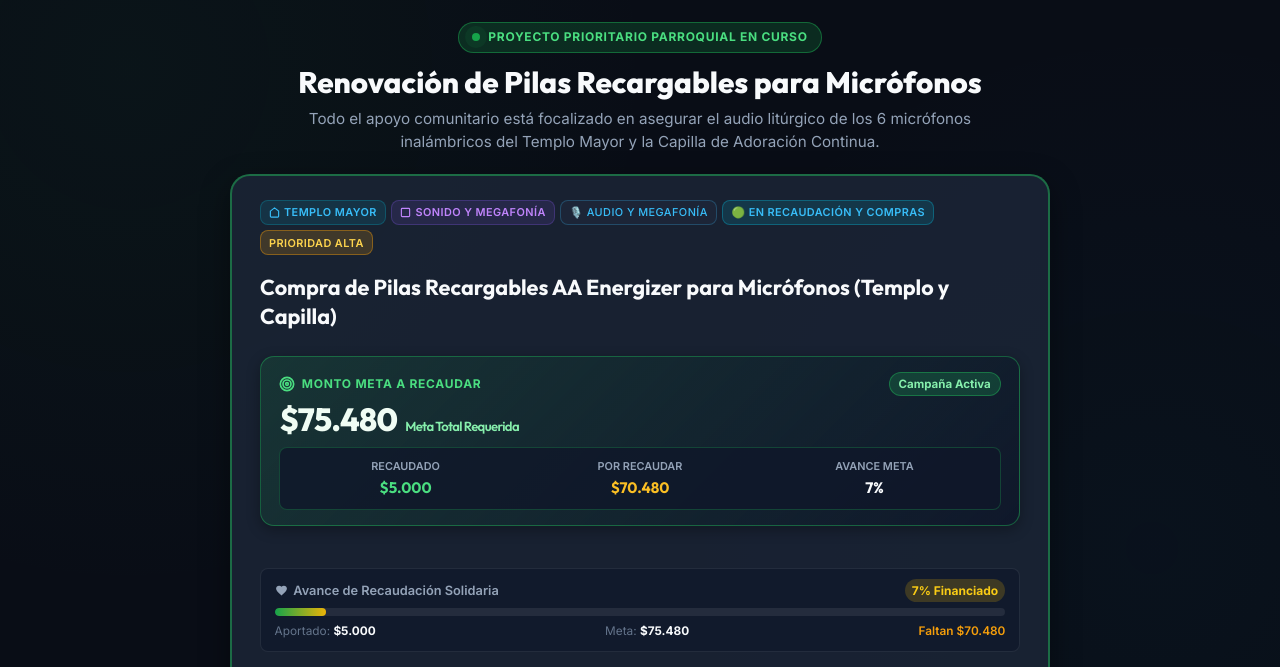
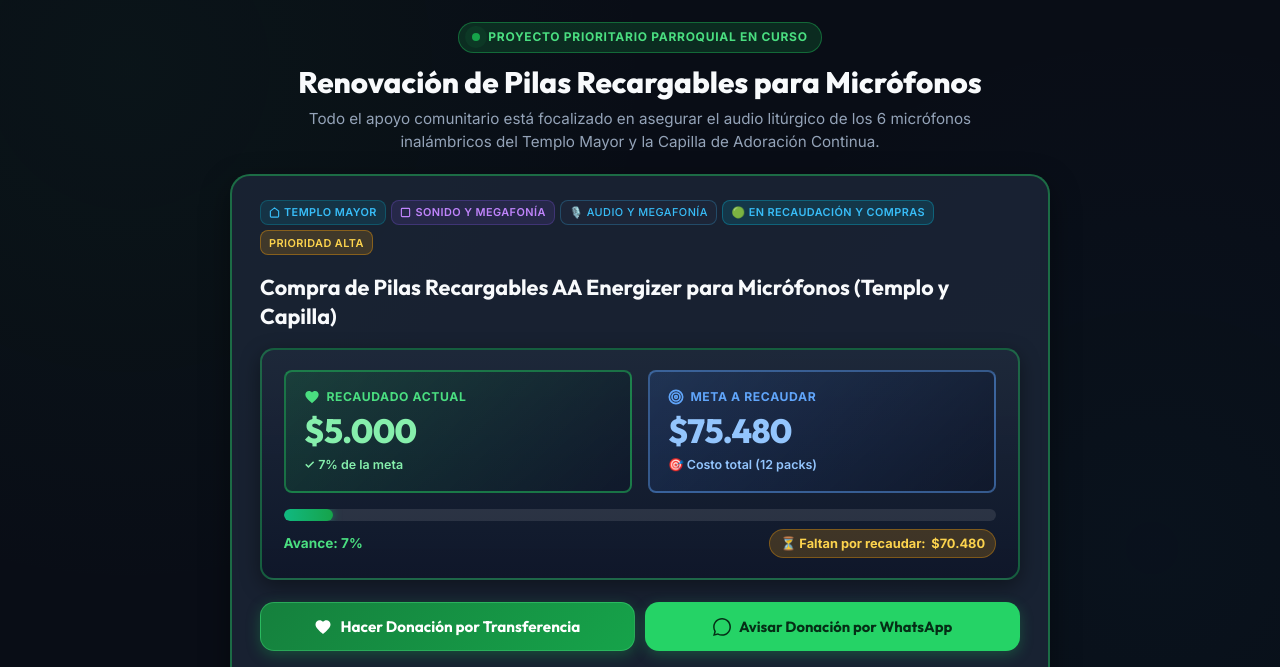
Before and after one commit to rodrigoquezadab/AyudaTecnicaFraternaPSP, a plain HTML site: page index.html in a window 1280 px wide. Both pictures are taken after a click on the button "Cambiar tema claro/oscuro". Shown: the part 92-759 px from the top of the page. Drawn offline with Linux system fonts and the light colour scheme.

Commit message:
feat: mostrar en paralelo lo recaudado y la meta a recaudar

```diff
--- a/app.js
+++ b/app.js
@@ -1604,55 +1604,45 @@
             <h3 class="repair-title">${escapeHtml(repair.title)}</h3>
           </div>
 
-          <!-- Prominent Goal Amount Box (Meta a Recaudar Claramente Visible) -->
-          <div class="card-meta-highlight-box">
-            <div class="meta-highlight-top">
-              <span class="meta-highlight-title-label">
-                <svg width="16" height="16" viewBox="0 0 24 24" fill="none" stroke="currentColor" stroke-width="2.5"><circle cx="12" cy="12" r="10"></circle><circle cx="12" cy="12" r="6"></circle><circle cx="12" cy="12" r="2"></circle></svg>
-                Monto Meta a Recaudar
-              </span>
-              <span class="meta-highlight-status-badge">Campaña Activa</span>
-            </div>
-            <div class="meta-highlight-amount">
-              ${formatCurrency(totalRepairCost)}
-              <span class="meta-highlight-amount-suffix">Meta Total Requerida</span>
-            </div>
-            <div class="meta-highlight-breakdown">
-              <div class="meta-breakdown-cell raised">
-                <span class="meta-breakdown-lbl">Recaudado</span>
-                <span class="meta-breakdown-val">${formatCurrency(raised)}</span>
+          <!-- Visualización en Paralelo: Recaudado vs Meta -->
+          <div class="parallel-funding-card">
+            <div class="parallel-stats-grid">
+              <!-- Columna 1: Lo que tenemos recaudado -->
+              <div class="parallel-stat-box recaudado">
+                <div class="parallel-stat-header">
+                  <svg width="16" height="16" viewBox="0 0 24 24" fill="currentColor"><path d="M12 21.35l-1.45-1.32C5.4 15.36 2 12.28 2 8.5 2 5.42 4.42 3 7.5 3c1.74 0 3.41.81 4.5 2.09C13.09 3.81 14.76 3 16.5 3 19.58 3 22 5.42 22 8.5c0 3.78-3.4 6.86-8.55 11.54L12 21.35z"/></svg>
+                  <span>Recaudado Actual</span>
+                </div>
+                <div class="parallel-stat-amount">${formatCurrency(raised)}</div>
+                <div class="parallel-stat-sub">
+                  <span>✓ ${fundingPct}% de la meta</span>
+                </div>
               </div>
-              <div class="meta-breakdown-cell remaining">
-                <span class="meta-breakdown-lbl">Por Recaudar</span>
-                <span class="meta-breakdown-val">${formatCurrency(remainingNeeded)}</span>
-              </div>
-              <div class="meta-breakdown-cell pct">
-                <span class="meta-breakdown-lbl">Avance Meta</span>
-                <span class="meta-breakdown-val">${fundingPct}%</span>
+
+              <!-- Columna 2: La meta total -->
+              <div class="parallel-stat-box meta">
+                <div class="parallel-stat-header">
+                  <svg width="16" height="16" viewBox="0 0 24 24" fill="none" stroke="currentColor" stroke-width="2.5"><circle cx="12" cy="12" r="10"></circle><circle cx="12" cy="12" r="6"></circle><circle cx="12" cy="12" r="2"></circle></svg>
+                  <span>Meta a Recaudar</span>
+                </div>
+                <div class="parallel-stat-amount">${formatCurrency(totalRepairCost)}</div>
+                <div class="parallel-stat-sub">
+                  <span>🎯 Costo total (12 packs)</span>
+                </div>
               </div>
             </div>
-          </div>
-
-          <!-- Funding Progress Bar -->
-          <div class="card-funding-box">
-            <div class="funding-header">
-              <span class="funding-title">
-                <svg width="13" height="13" viewBox="0 0 24 24" fill="currentColor"><path d="M12 21.35l-1.45-1.32C5.4 15.36 2 12.28 2 8.5 2 5.42 4.42 3 7.5 3c1.74 0 3.41.81 4.5 2.09C13.09 3.81 14.76 3 16.5 3 19.58 3 22 5.42 22 8.5c0 3.78-3.4 6.86-8.55 11.54L12 21.35z"/></svg>
-                Avance de Recaudación Solidaria
-              </span>
-              <span class="funding-pct-badge ${fundingPct >= 100 ? 'funded' : 'in-progress'}">
-                ${fundingPct}% Financiado
-              </span>
-            </div>
-
-            <div class="funding-bar-track" title="${fundingPct}% recaudado">
-              <div class="funding-bar-fill ${fundingPct >= 100 ? 'is-100' : ''}" style="width: ${fundingPct}%;"></div>
-            </div>
-
-            <div class="funding-footer-stats">
-              <span>Aportado: <strong>${formatCurrency(raised)}</strong></span>
-              <span>Meta: <strong>${formatCurrency(totalRepairCost)}</strong></span>
-              <span class="remaining-text">Faltan ${formatCurrency(remainingNeeded)}</span>
+
+            <!-- Barra de Avance y Faltante conectando ambos -->
+            <div class="parallel-progress-section">
+              <div class="parallel-track" title="${fundingPct}% recaudado">
+                <div class="parallel-bar-fill" style="width: ${fundingPct}%;"></div>
+              </div>
+              <div class="parallel-progress-footer">
+                <span class="parallel-pct-text">Avance: <strong>${fundingPct}%</strong></span>
+                <span class="parallel-remaining-badge">
+                  ⏳ Faltan por recaudar: <strong>${formatCurrency(remainingNeeded)}</strong>
+                </span>
+              </div>
             </div>
           </div>
 
--- a/styles.css
+++ b/styles.css
@@ -3688,3 +3688,236 @@
   color: var(--text-main);
   border-color: var(--text-muted);
 }
+
+/* ==========================================================================
+   Parallel Funding Display (Recaudado y Meta en Paralelo)
+   ========================================================================== */
+.parallel-funding-card {
+  background: linear-gradient(180deg, #ffffff 0%, #f8fafc 100%);
+  border: 2px solid #86efac;
+  border-radius: var(--radius-md);
+  padding: 1.25rem 1.35rem;
+  box-shadow: 0 4px 16px rgba(22, 163, 74, 0.08);
+  display: flex;
+  flex-direction: column;
+  gap: 1rem;
+}
+
+[data-theme="dark"] .parallel-funding-card {
+  background: linear-gradient(180deg, rgba(30, 41, 59, 0.9) 0%, rgba(15, 23, 42, 0.95) 100%);
+  border-color: rgba(34, 197, 94, 0.4);
+  box-shadow: 0 6px 20px rgba(0, 0, 0, 0.4);
+}
+
+.parallel-stats-grid {
+  display: grid;
+  grid-template-columns: 1fr 1fr;
+  gap: 0.95rem;
+}
+
+@media (max-width: 520px) {
+  .parallel-stats-grid {
+    grid-template-columns: 1fr 1fr;
+    gap: 0.55rem;
+  }
+}
+
+.parallel-stat-box {
+  background: #ffffff;
+  border-radius: var(--radius-sm);
+  padding: 1rem 1.15rem;
+  display: flex;
+  flex-direction: column;
+  position: relative;
+  transition: transform var(--transition-fast);
+}
+
+@media (max-width: 520px) {
+  .parallel-stat-box {
+    padding: 0.75rem 0.65rem;
+  }
+}
+
+[data-theme="dark"] .parallel-stat-box {
+  background: rgba(15, 23, 42, 0.65);
+}
+
+.parallel-stat-box.recaudado {
+  border: 2px solid #86efac;
+  background: linear-gradient(135deg, #f0fdf4 0%, #ffffff 100%);
+}
+
+[data-theme="dark"] .parallel-stat-box.recaudado {
+  background: linear-gradient(135deg, rgba(22, 163, 74, 0.2) 0%, rgba(15, 23, 42, 0.7) 100%);
+  border-color: rgba(34, 197, 94, 0.5);
+}
+
+.parallel-stat-box.meta {
+  border: 2px solid #93c5fd;
+  background: linear-gradient(135deg, #eff6ff 0%, #ffffff 100%);
+}
+
+[data-theme="dark"] .parallel-stat-box.meta {
+  background: linear-gradient(135deg, rgba(59, 130, 246, 0.15) 0%, rgba(15, 23, 42, 0.7) 100%);
+  border-color: rgba(96, 165, 250, 0.45);
+}
+
+.parallel-stat-header {
+  display: flex;
+  align-items: center;
+  gap: 0.4rem;
+  font-size: 0.76rem;
+  font-weight: 700;
+  text-transform: uppercase;
+  letter-spacing: 0.05em;
+  margin-bottom: 0.4rem;
+}
+
+@media (max-width: 520px) {
+  .parallel-stat-header {
+    font-size: 0.68rem;
+    gap: 0.25rem;
+  }
+}
+
+.parallel-stat-box.recaudado .parallel-stat-header {
+  color: #15803d;
+}
+
+[data-theme="dark"] .parallel-stat-box.recaudado .parallel-stat-header {
+  color: #4ade80;
+}
+
+.parallel-stat-box.meta .parallel-stat-header {
+  color: #1d4ed8;
+}
+
+[data-theme="dark"] .parallel-stat-box.meta .parallel-stat-header {
+  color: #60a5fa;
+}
+
+.parallel-stat-amount {
+  font-family: var(--font-heading);
+  font-size: 2.1rem;
+  font-weight: 800;
+  line-height: 1.1;
+  letter-spacing: -0.02em;
+}
+
+@media (max-width: 600px) {
+  .parallel-stat-amount {
+    font-size: 1.5rem;
+  }
+}
+
+.parallel-stat-box.recaudado .parallel-stat-amount {
+  color: #166534;
+}
+
+[data-theme="dark"] .parallel-stat-box.recaudado .parallel-stat-amount {
+  color: #86efac;
+}
+
+.parallel-stat-box.meta .parallel-stat-amount {
+  color: #1e3a8a;
+}
+
+[data-theme="dark"] .parallel-stat-box.meta .parallel-stat-amount {
+  color: #93c5fd;
+}
+
+.parallel-stat-sub {
+  margin-top: 0.4rem;
+  font-size: 0.78rem;
+  font-weight: 600;
+  display: flex;
+  align-items: center;
+  gap: 0.3rem;
+}
+
+@media (max-width: 520px) {
+  .parallel-stat-sub {
+    font-size: 0.7rem;
+  }
+}
+
+.parallel-stat-box.recaudado .parallel-stat-sub {
+  color: #15803d;
+}
+
+.parallel-stat-box.meta .parallel-stat-sub {
+  color: #2563eb;
+}
+
+[data-theme="dark"] .parallel-stat-box.recaudado .parallel-stat-sub {
+  color: #86efac;
+}
+
+[data-theme="dark"] .parallel-stat-box.meta .parallel-stat-sub {
+  color: #93c5fd;
+}
+
+/* Parallel Progress Track & Summary */
+.parallel-progress-section {
+  display: flex;
+  flex-direction: column;
+  gap: 0.5rem;
+}
+
+.parallel-track {
+  width: 100%;
+  height: 12px;
+  background: #e2e8f0;
+  border-radius: var(--radius-full);
+  overflow: hidden;
+  position: relative;
+}
+
+[data-theme="dark"] .parallel-track {
+  background: rgba(255, 255, 255, 0.1);
+}
+
+.parallel-bar-fill {
+  height: 100%;
+  background: linear-gradient(90deg, #10b981 0%, #16a34a 100%);
+  border-radius: var(--radius-full);
+  transition: width 0.5s ease-in-out;
+  box-shadow: 0 0 10px rgba(16, 185, 129, 0.5);
+}
+
+.parallel-progress-footer {
+  display: flex;
+  align-items: center;
+  justify-content: space-between;
+  flex-wrap: wrap;
+  gap: 0.5rem;
+  font-size: 0.85rem;
+}
+
+.parallel-remaining-badge {
+  display: inline-flex;
+  align-items: center;
+  gap: 0.35rem;
+  background: #fef3c7;
+  color: #92400e;
+  font-weight: 700;
+  padding: 0.25rem 0.65rem;
+  border-radius: var(--radius-full);
+  border: 1px solid #fde68a;
+  font-size: 0.8rem;
+}
+
+[data-theme="dark"] .parallel-remaining-badge {
+  background: rgba(245, 158, 11, 0.2);
+  color: #fcd34d;
+  border-color: rgba(245, 158, 11, 0.35);
+}
+
+.parallel-pct-text {
+  font-weight: 700;
+  color: #15803d;
+}
+
+[data-theme="dark"] .parallel-pct-text {
+  color: #4ade80;
+}
```
